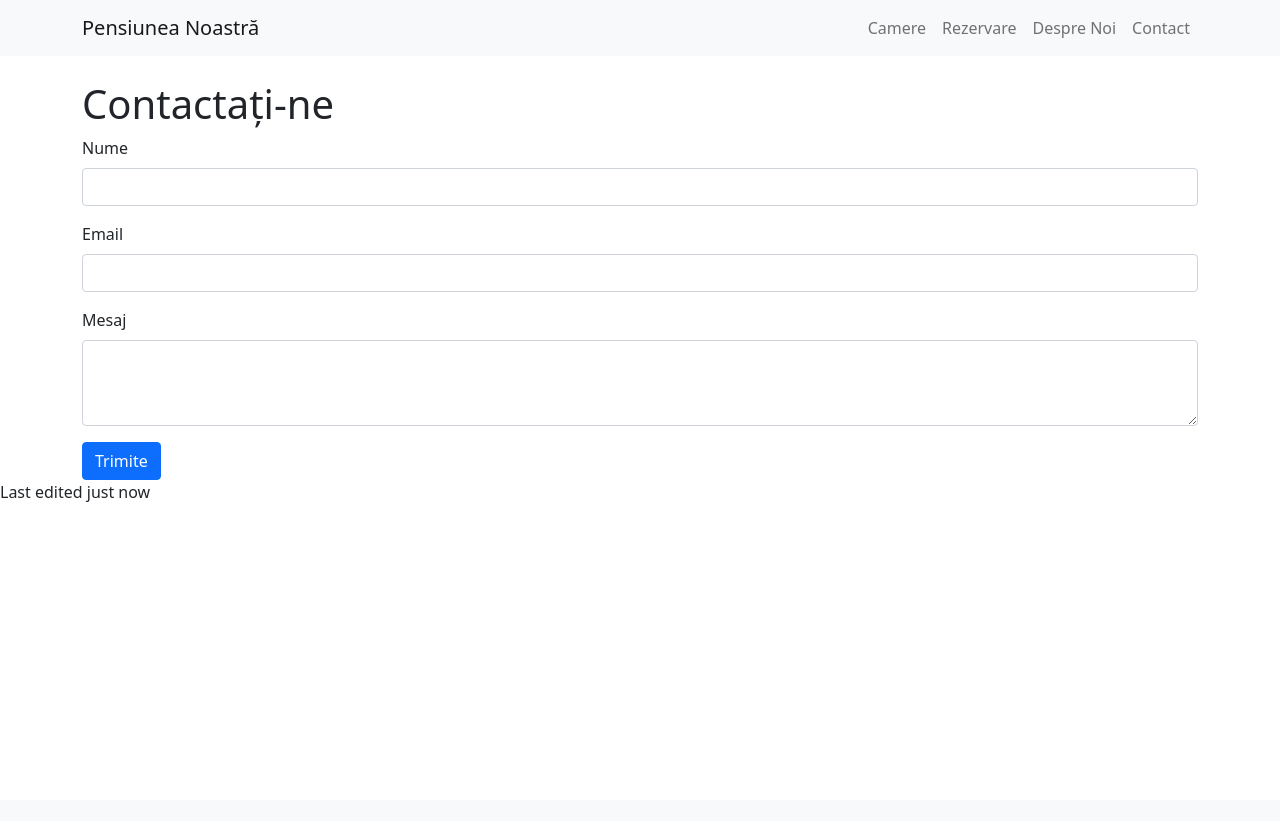
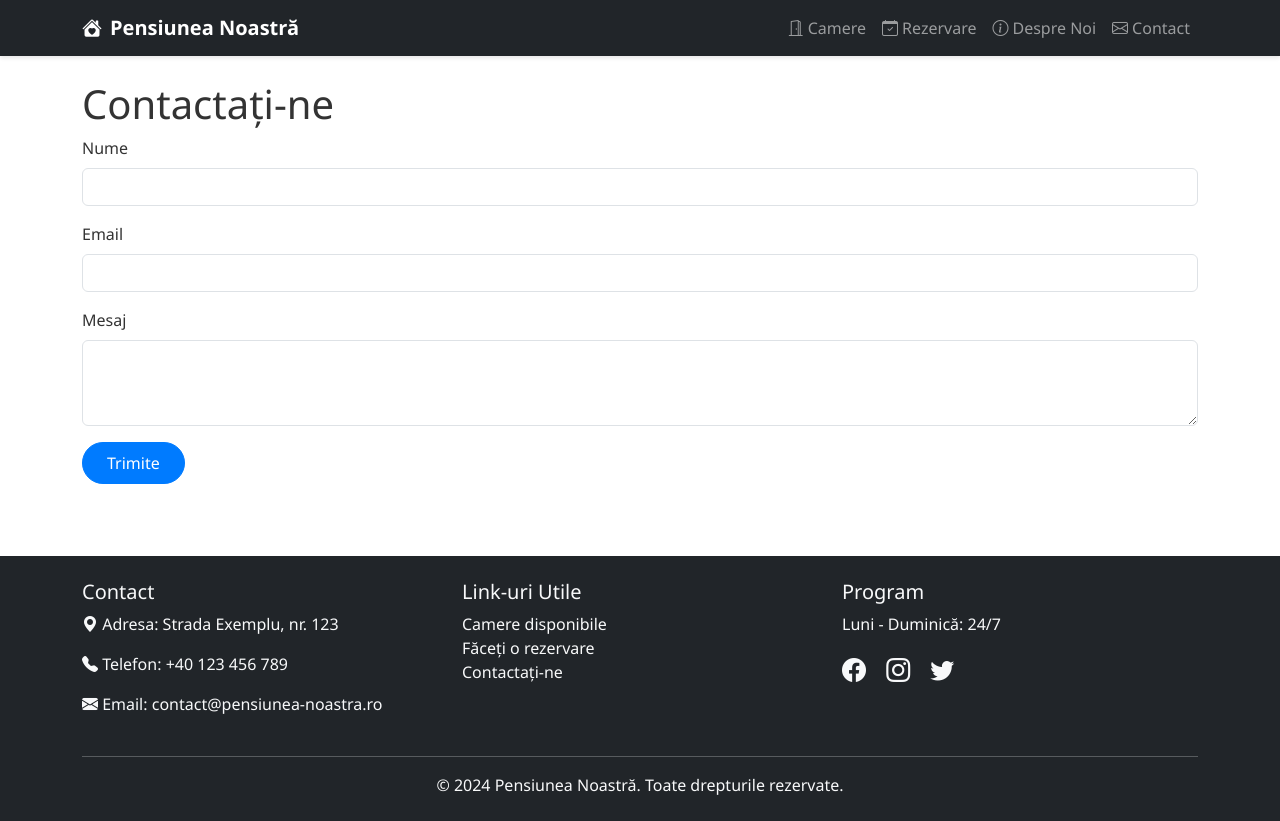
Before and after one commit to Druid45ra/pensiune_simple_newbranch, a Django app: template templates/contact.html in a window 1280 px wide. Before the commit the page ends 502 px from the top, so only its background shows below. Run offline with Django 5.2, Linux system fonts and the light colour scheme; the template is opened without the code that fills it, so the values that code supplies are empty.

Commit message:
First change

```diff
--- a/config/urls.py
+++ b/config/urls.py
@@ -1,10 +1,17 @@
-from django.urls import path
-from . import views
+from django.urls import path, include
+from django.contrib import admin
+from pensiune import views
+from django.conf import settings
+from django.conf.urls.static import static
 
 urlpatterns = [
+    path("admin/", admin.site.urls),
     path("", views.HomeView.as_view(), name="home"),
     path("camere/", views.ListareCamereView.as_view(), name="camere"),
     path("rezervare/", views.RezervareCreateView.as_view(), name="rezervare"),
     path("contact/", views.ContactCreateView.as_view(), name="contact"),
     path("despre/", views.DespreNoiView.as_view(), name="despre"),
 ]
+
+if settings.DEBUG:
+    urlpatterns += static(settings.STATIC_URL, document_root=settings.STATIC_ROOT)
--- /dev/null
+++ b/static/css/styles.css
@@ -0,0 +1,166 @@
+/* Stiluri generale */
+body {
+    font-family: 'Segoe UI', Tahoma, Geneva, Verdana, sans-serif;
+    color: #333;
+}
+
+/* Hero Section */
+.hero-section {
+    background: linear-gradient(rgba(255, 255, 255, 0.9), rgba(255, 255, 255, 0.9)),
+                url('../img/hero-bg.jpg') center/cover no-repeat;
+    padding: 100px 0;
+    margin-top: -1.5rem;
+    border-radius: 0 0 15px 15px;
+}
+
+/* Navbar */
+.navbar {
+    box-shadow: 0 2px 4px rgba(0,0,0,.1);
+}
+
+.navbar-brand {
+    font-weight: 600;
+}
+
+.nav-link {
+    font-weight: 500;
+    transition: color 0.3s ease;
+}
+
+.nav-link:hover {
+    color: #007bff !important;
+}
+
+/* Cards */
+.card {
+    transition: transform 0.3s ease, box-shadow 0.3s ease;
+}
+
+.card:hover {
+    transform: translateY(-5px);
+    box-shadow: 0 4px 15px rgba(0,0,0,.1) !important;
+}
+
+/* Buttons */
+.btn {
+    border-radius: 25px;
+    padding: 0.5rem 1.5rem;
+    font-weight: 500;
+    transition: all 0.3s ease;
+}
+
+.btn-lg {
+    padding: 0.75rem 2rem;
+}
+
+.btn-primary {
+    background-color: #007bff;
+    border-color: #007bff;
+}
+
+.btn-primary:hover {
+    background-color: #0056b3;
+    border-color: #0056b3;
+    transform: translateY(-2px);
+    box-shadow: 0 4px 15px rgba(0,123,255,.3);
+}
+
+/* Carousel Styles */
+.carousel-item {
+    height: 600px;
+    overflow: hidden;
+}
+
+.carousel-item img {
+    object-fit: cover;
+    height: 100%;
+    width: 100%;
+}
+
+.carousel-caption {
+    background: rgba(0, 0, 0, 0.5);
+    padding: 2rem;
+    border-radius: 10px;
+    bottom: 3rem;
+}
+
+.carousel-caption h1,
+.carousel-caption h2 {
+    font-weight: 600;
+    margin-bottom: 1rem;
+}
+
+.carousel-caption p {
+    font-size: 1.25rem;
+    margin-bottom: 1.5rem;
+}
+
+/* Media Queries */
+@media (max-width: 768px) {
+    .carousel-item {
+        height: 400px;
+    }
+
+    .carousel-caption {
+        padding: 1rem;
+        bottom: 1rem;
+    }
+
+    .carousel-caption h1 {
+        font-size: 1.75rem;
+    }
+
+    .carousel-caption p {
+        font-size: 1rem;
+    }
+}
+
+/* Footer */
+footer {
+    background-color: #343a40;
+}
+
+footer a {
+    text-decoration: none;
+    transition: color 0.3s ease;
+}
+
+footer a:hover {
+    color: #007bff !important;
+}
+
+.social-icons a {
+    font-size: 1.5rem;
+    transition: transform 0.3s ease;
+}
+
+.social-icons a:hover {
+    transform: translateY(-3px);
+}
+
+/* Imagini */
+.img-fluid {
+    border-radius: 10px;
+    box-shadow: 0 4px 15px rgba(0,0,0,.1);
+}
+
+/* Efecte de hover pentru link-uri */
+a {
+    transition: all 0.3s ease;
+}
+
+/* Responsive adjustments */
+@media (max-width: 768px) {
+    .hero-section {
+        padding: 60px 0;
+    }
+
+    .display-4 {
+        font-size: 2.5rem;
+    }
+
+    .btn-lg {
+        padding: 0.5rem 1.5rem;
+        font-size: 1rem;
+    }
+}
--- a/templates/base.html
+++ b/templates/base.html
@@ -1,33 +1,93 @@
+{% load static %}
 <!DOCTYPE html>
 <html lang="ro">
-
 <head>
-    {% load static %}
     <meta charset="UTF-8" />
     <meta name="viewport" content="width=device-width, initial-scale=1.0" />
     <title>{% block title %}Pensiunea Noastră{% endblock %}</title>
-    <link href="https://cdn.jsdelivr.net/npm/bootstrap@5.1.3/dist/css/bootstrap.min.css" rel="stylesheet" />
+    <link href="https://cdn.jsdelivr.net/npm/bootstrap@5.3.2/dist/css/bootstrap.min.css" rel="stylesheet">
+    <link rel="stylesheet" href="https://cdn.jsdelivr.net/npm/bootstrap-icons@1.11.2/font/bootstrap-icons.css">
     <link rel="stylesheet" href="{% static 'css/styles.css' %}" />
 </head>
 
 <body>
-    <nav class="navbar navbar-expand-lg navbar-light bg-light">
+    <!-- Navbar modern -->
+    <nav class="navbar navbar-expand-lg navbar-dark bg-dark sticky-top">
         <div class="container">
-            <a class="navbar-brand" href="{% url 'home' %}">Pensiunea Noastră</a>
-            <div class="navbar-nav">
-                <a class="nav-link" href="{% url 'camere' %}">Camere</a>
-                <a class="nav-link" href="{% url 'rezervare' %}">Rezervare</a>
-                <a class="nav-link" href="{% url 'despre' %}">Despre Noi</a>
-                <a class="nav-link" href="{% url 'contact' %}">Contact</a>
+            <a class="navbar-brand" href="{% url 'home' %}">
+                <i class="bi bi-house-heart-fill me-2"></i>Pensiunea Noastră
+            </a>
+            <button class="navbar-toggler" type="button" data-bs-toggle="collapse" data-bs-target="#navbarNav">
+                <span class="navbar-toggler-icon"></span>
+            </button>
+            <div class="collapse navbar-collapse" id="navbarNav">
+                <ul class="navbar-nav ms-auto">
+                    <li class="nav-item">
+                        <a class="nav-link" href="{% url 'camere' %}">
+                            <i class="bi bi-door-open me-1"></i>Camere
+                        </a>
+                    </li>
+                    <li class="nav-item">
+                        <a class="nav-link" href="{% url 'rezervare' %}">
+                            <i class="bi bi-calendar-check me-1"></i>Rezervare
+                        </a>
+                    </li>
+                    <li class="nav-item">
+                        <a class="nav-link" href="{% url 'despre' %}">
+                            <i class="bi bi-info-circle me-1"></i>Despre Noi
+                        </a>
+                    </li>
+                    <li class="nav-item">
+                        <a class="nav-link" href="{% url 'contact' %}">
+                            <i class="bi bi-envelope me-1"></i>Contact
+                        </a>
+                    </li>
+                </ul>
             </div>
         </div>
     </nav>
 
-    <div class="container mt-4">{% block content %}{% endblock %}</div>
+    <!-- Container principal -->
+    <main class="container py-4">
+        {% block content %}{% endblock %}
+    </main>
 
-    <script src="https://cdn.jsdelivr.net/npm/bootstrap@5.1.3/dist/js/bootstrap.bundle.min.js"></script>
-    <script src="{% static 'js/scripts.js' %}"></script>
+    <!-- Footer -->
+    <footer class="bg-dark text-light py-4 mt-5">
+        <div class="container">
+            <div class="row">
+                <div class="col-md-4">
+                    <h5>Contact</h5>
+                    <p><i class="bi bi-geo-alt-fill"></i> Adresa: Strada Exemplu, nr. 123</p>
+                    <p><i class="bi bi-telephone-fill"></i> Telefon: +40 123 456 789</p>
+                    <p><i class="bi bi-envelope-fill"></i> Email: contact@pensiunea-noastra.ro</p>
+                </div>
+                <div class="col-md-4">
+                    <h5>Link-uri Utile</h5>
+                    <ul class="list-unstyled">
+                        <li><a href="{% url 'camere' %}" class="text-light">Camere disponibile</a></li>
+                        <li><a href="{% url 'rezervare' %}" class="text-light">Făceți o rezervare</a></li>
+                        <li><a href="{% url 'contact' %}" class="text-light">Contactați-ne</a></li>
+                    </ul>
+                </div>
+                <div class="col-md-4">
+                    <h5>Program</h5>
+                    <p>Luni - Duminică: 24/7</p>
+                    <div class="social-icons">
+                        <a href="#" class="text-light me-3"><i class="bi bi-facebook"></i></a>
+                        <a href="#" class="text-light me-3"><i class="bi bi-instagram"></i></a>
+                        <a href="#" class="text-light"><i class="bi bi-twitter"></i></a>
+                    </div>
+                </div>
+            </div>
+            <hr class="mt-4">
+            <div class="text-center">
+                <p class="mb-0">&copy; {% now "Y" %} Pensiunea Noastră. Toate drepturile rezervate.</p>
+            </div>
+        </div>
+    </footer>
+
+    <!-- Scripts -->
+    <script src="https://cdn.jsdelivr.net/npm/bootstrap@5.3.2/dist/js/bootstrap.bundle.min.js"></script>
 </body>
-
 </html>
-Last edited just now
```
Also changed, not shown: config/settings.py (+5 -5 lines), static/css/style.css (deleted, +0 -32 lines), templates/home.html (+64 -4 lines), db.sqlite3, pensiune/migrations/0001_initial.py (added), pensiune/migrations/__init__.py (added), static/img/pexels-mountain_cabin.jpg (added), static/img/pexels-mountain_landscape.jpg (added), static/img/pexels-mountain_sky_resort.jpg (added), 5 other files.
